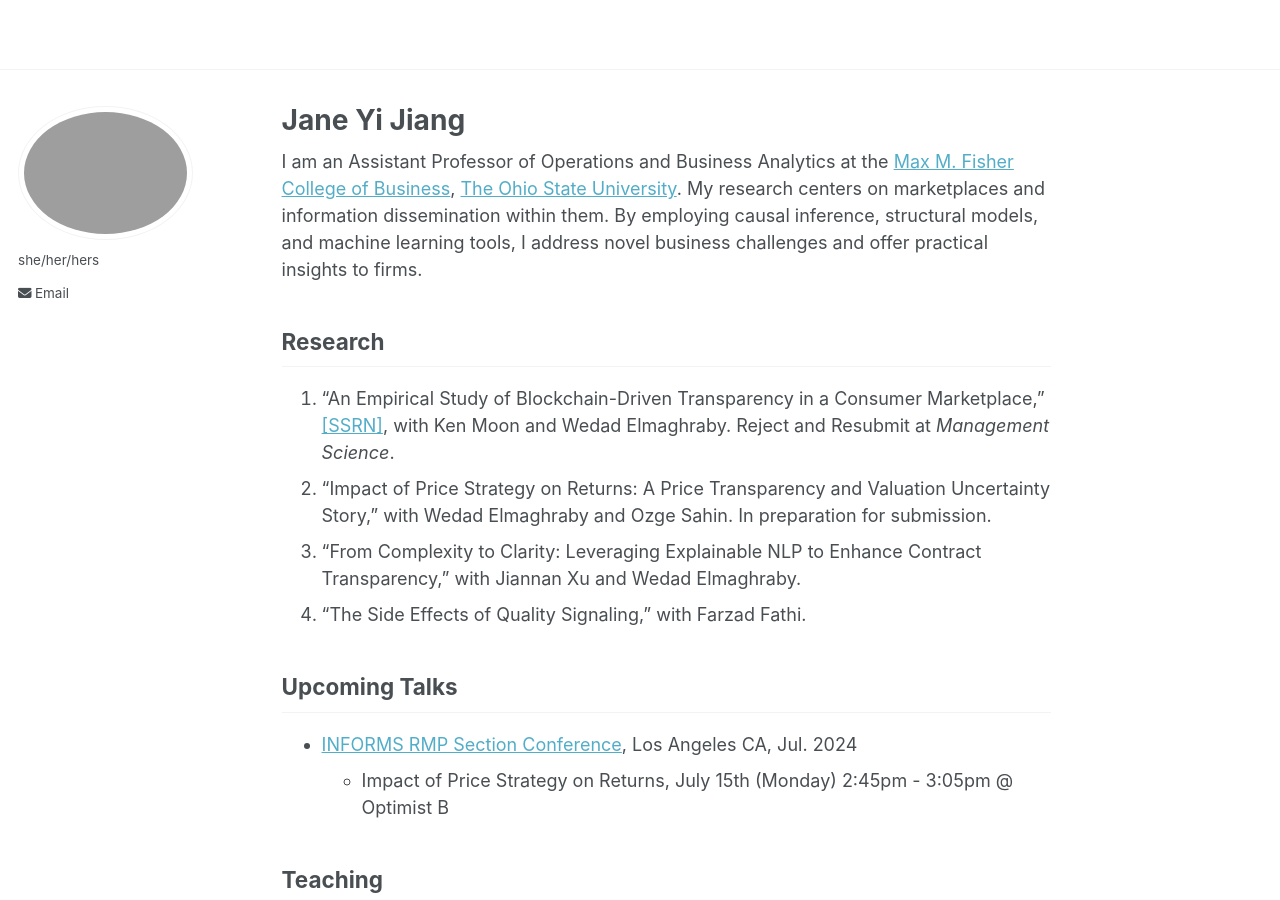
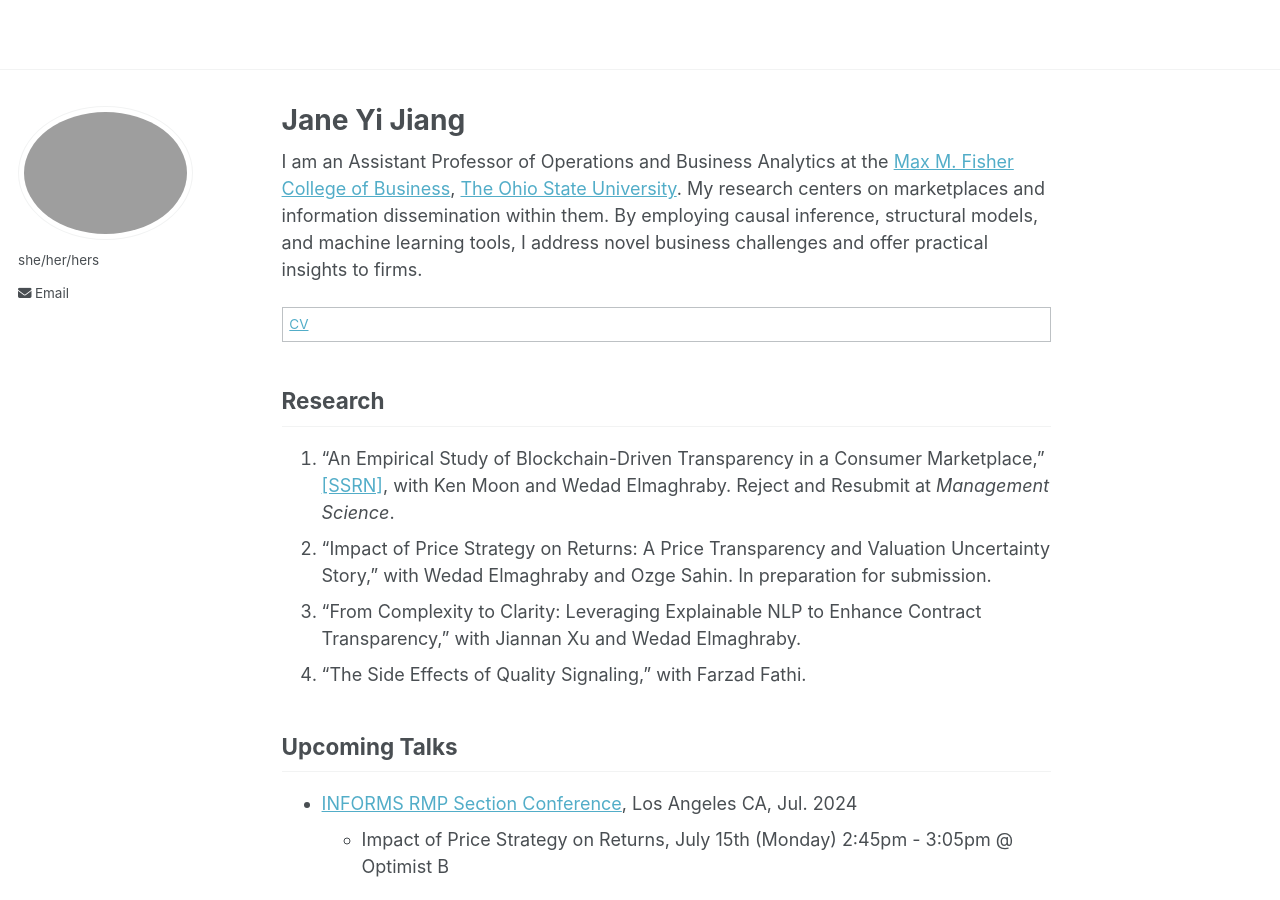
Before and after one commit to jiangyijane/jiangyijane.github.io, a Jekyll site: the page built from _pages/about.md, in a window 1280 px wide and 900 px high. Built offline with Jekyll 4.4.1, drawn with Linux system fonts in a browser that asks for light colours.

```diff
--- a/_pages/about.md
+++ b/_pages/about.md
@@ -8,6 +8,8 @@ redirect_from:
 ---
 
 I am an Assistant Professor of Operations and Business Analytics at the [Max M. Fisher College of Business](https://fisher.osu.edu), [The Ohio State University](https://www.osu.edu). My research centers on marketplaces and information dissemination within them. By employing causal inference, structural models, and machine learning tools, I address novel business challenges and offer practical insights to firms.
+
+| [CV]()            |
 
 Research
 ------
```
